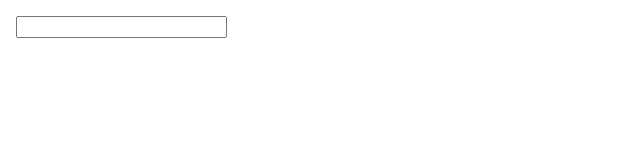
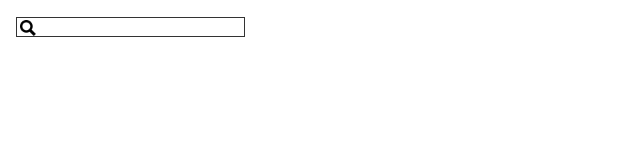
Before and after one commit to PascalSoentgerath/forms, a plain HTML site: page AdvancedStyling/01-AdvancedStyling/index.html in a window 1280 px wide. Shown: the whole page, without its empty margins (0-640 px from the left). Drawn offline with Linux system fonts and the light colour scheme.

Commit message:
finished

```diff
--- a/AdvancedStyling/01-AdvancedStyling/index.html
+++ b/AdvancedStyling/01-AdvancedStyling/index.html
@@ -9,7 +9,7 @@
   <body>
     <form>
       <input type="search" name="search" id="search" aria-label="Search our site">
-      <div></div>
+      <div class="magnifier"></div>
     </form>
   </body>
 
--- a/AdvancedStyling/01-AdvancedStyling/styles.css
+++ b/AdvancedStyling/01-AdvancedStyling/styles.css
@@ -17,3 +17,25 @@ body {
     font-size: 100%;
     padding: 0; margin: 0;
   }
+
+  input[type="search"] {
+    appearance: none;
+    border: 1px solid #333;
+    padding-left: 20px;
+  }
+
+ input[type="search"]:focus,
+ input[type="search"]:hover {
+    outline: 1px solid red;
+  }
+
+ .magnifier {
+    background: url(search-24px.png);
+    background-size: cover;
+    width: 16px;
+    height: 16px;
+
+    position: relative;
+    top: -18px;
+    left: 4px;
+ }
```
Also changed, not shown: AdvancedStyling/01-AdvancedStyling/search-24px.png (added).
